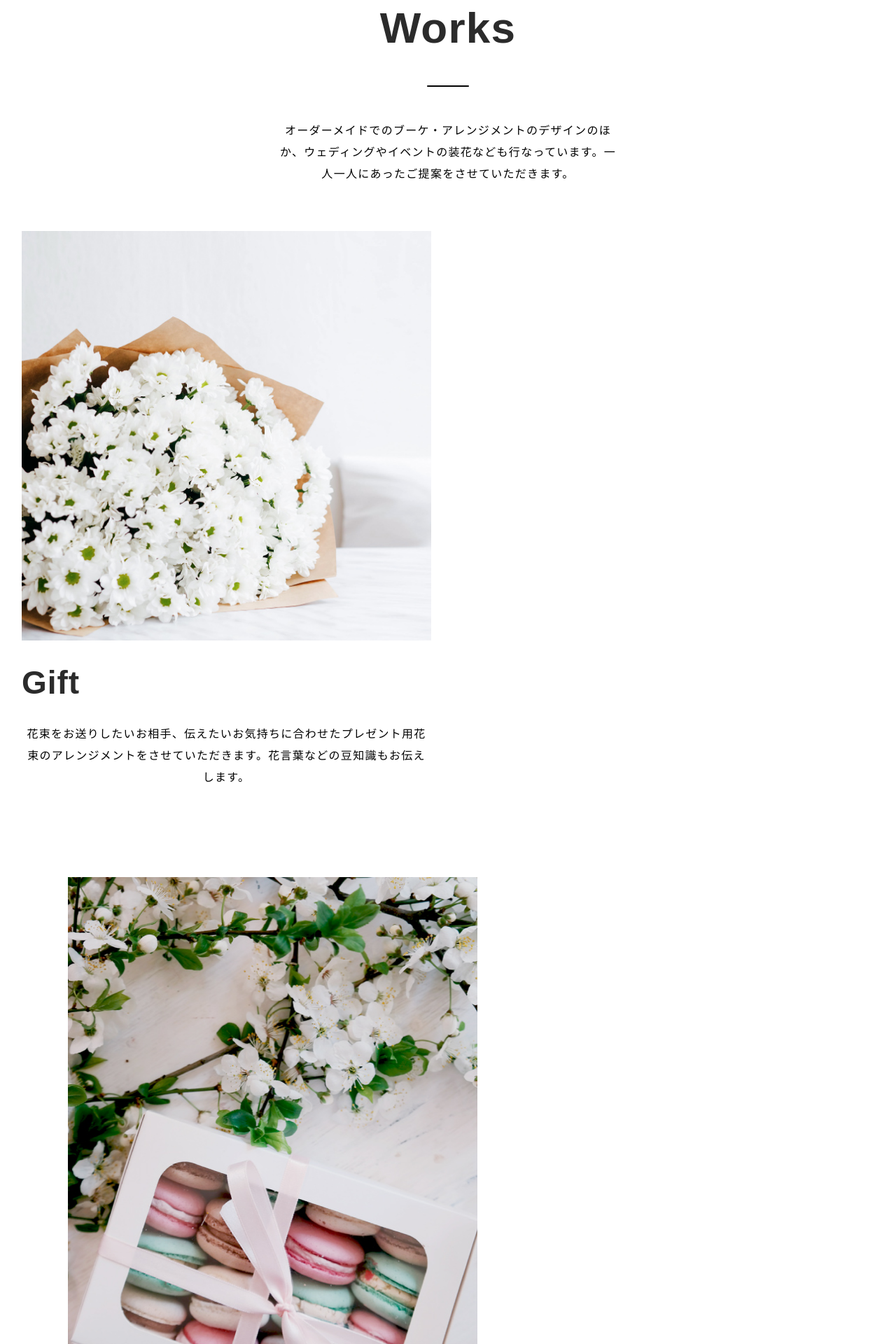
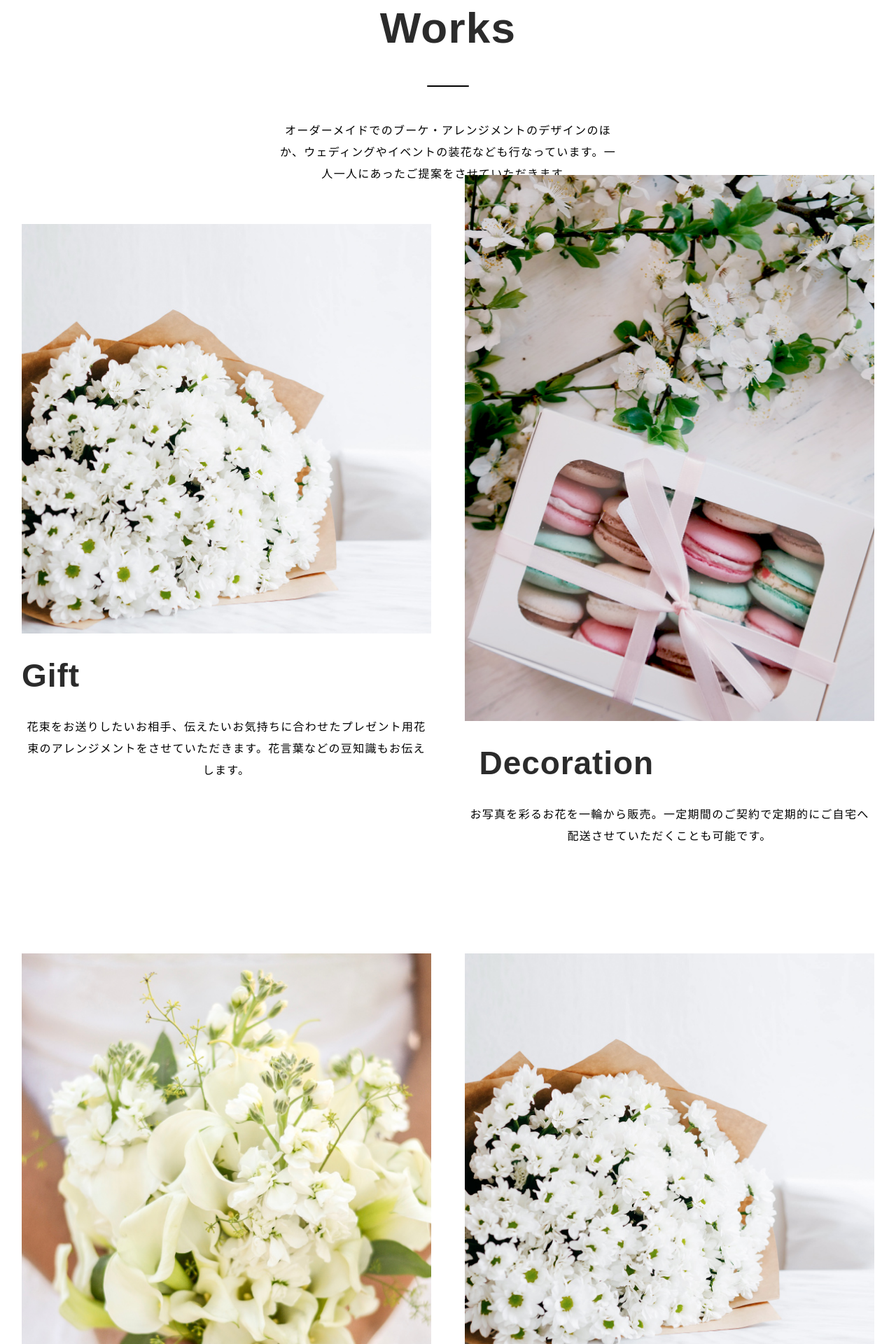
Before and after one commit to pyonpyon45815/FlowershopHP2, a PHP site: page / in a window 1280 px wide. Shown: the part 1573-3493 px from the top of the page at 70% size. Run offline with PHP 8.4, Linux system fonts and the light colour scheme.

Commit message:
doudesou

```diff
--- a/public/index.html
+++ b/public/index.html
@@ -115,9 +115,10 @@
             </section>
 
 
-            <section>
+            <section class="p-section__Works">
                 <h1 class="c-h1__Works" id="2">Works</h1>
                 <p class="c-p__worksText">オーダーメイドでのブーケ・アレンジメントのデザインのほか、ウェディングやイベントの装花なども行なっています。一人一人にあったご提案をさせていただきます。</p>
+                <div class="p-articleWrapper__works">
                     <article>
                         <img class="c-image__gift" src="assets/img/yourself.jpg " alt="横たわった白い花束 ">
                         <h2>Gift</h2>
@@ -138,6 +139,7 @@
                         <h2 class="c-h2__foryourself">For yourself</h2>
                         <p>お部屋の雰囲気やライフスタイルをお聞きしてご自宅用の花束をご提案し、少しでも長く咲かせるコツもお教えします。花束に合った花瓶をご提案することも可能です。</p>
                     </article>
+                </div>
             </section>
 
 
```
Also changed, not shown: public/assets/css/style.css, public/assets/scss/Object/Component/_image.scss, public/assets/scss/Object/Project/_article.scss, public/assets/scss/Object/Project/_section.scss, 1 other file. Lines whose indentation alone changed are shown as unchanged.
